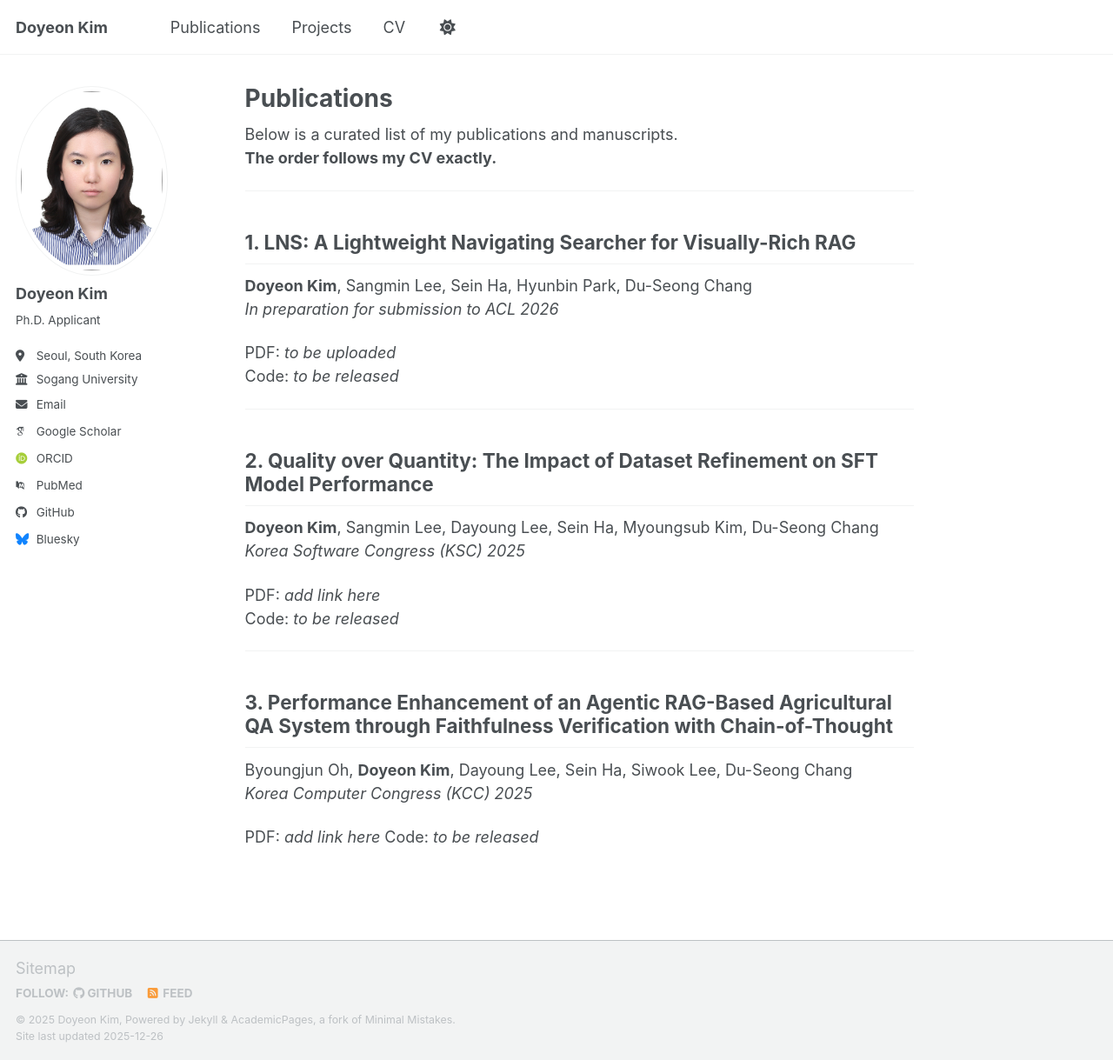
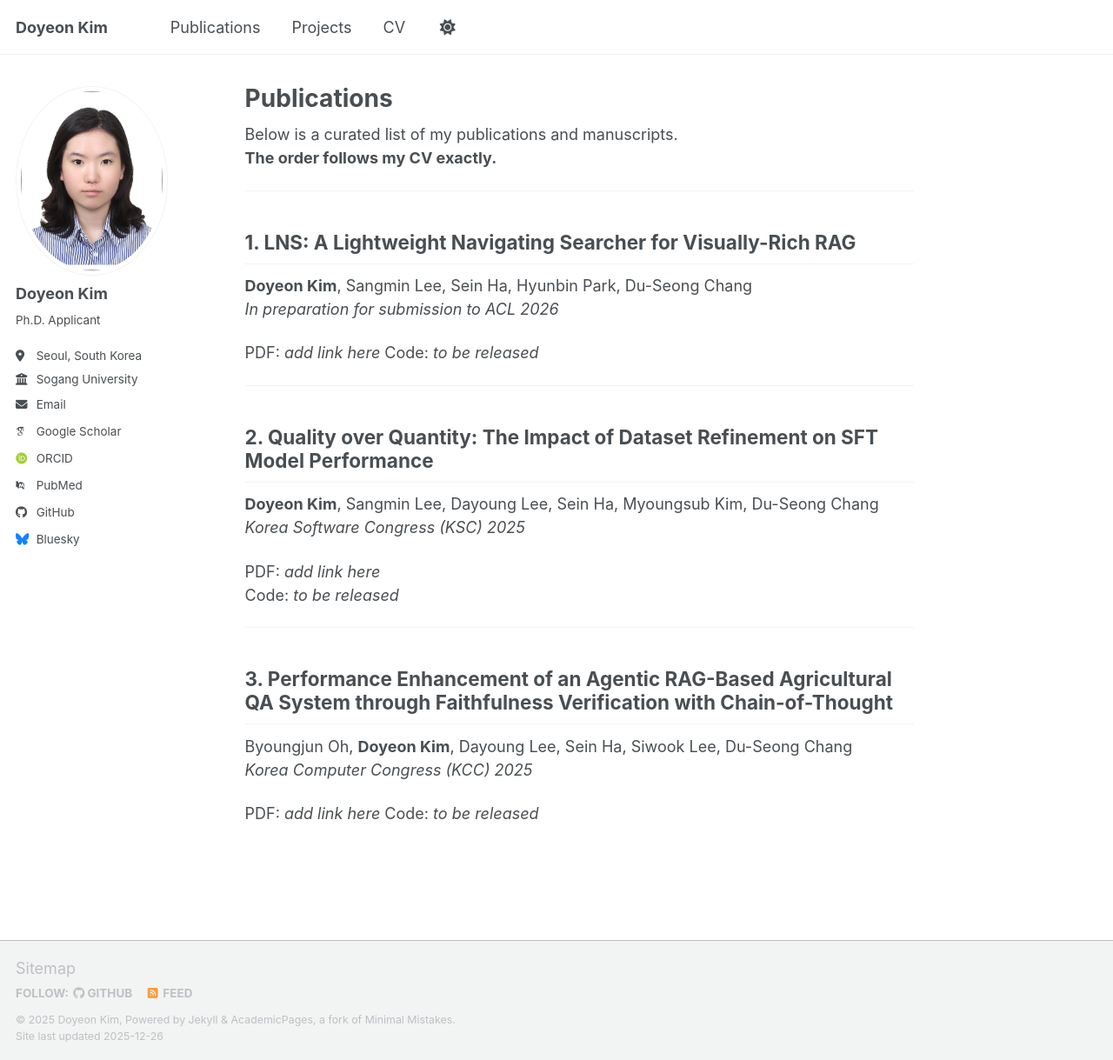
Before and after one commit to jshine0914/jshine0914.github.io, a Jekyll site: the page built from _pages/publications.md, in a window 1280 px wide and 1219 px high. Shown: the whole window at 87% size. Built offline with Jekyll 4.4.1, drawn with Linux system fonts in a browser that asks for light colours; some web fonts are replaced; a script bundle is joined from its source files by our own code; library files that are not in the unit come from our copies.

Commit message:
Update publications.md

```diff
--- a/_pages/publications.md
+++ b/_pages/publications.md
@@ -15,7 +15,7 @@ Below is a curated list of my publications and manuscripts.
 **Doyeon Kim**, Sangmin Lee, Sein Ha, Hyunbin Park, Du-Seong Chang
 *In preparation for submission to ACL 2026*
 
-PDF: _to be uploaded_
+PDF: _add link here_
 Code: _to be released_
 
 ---
```
